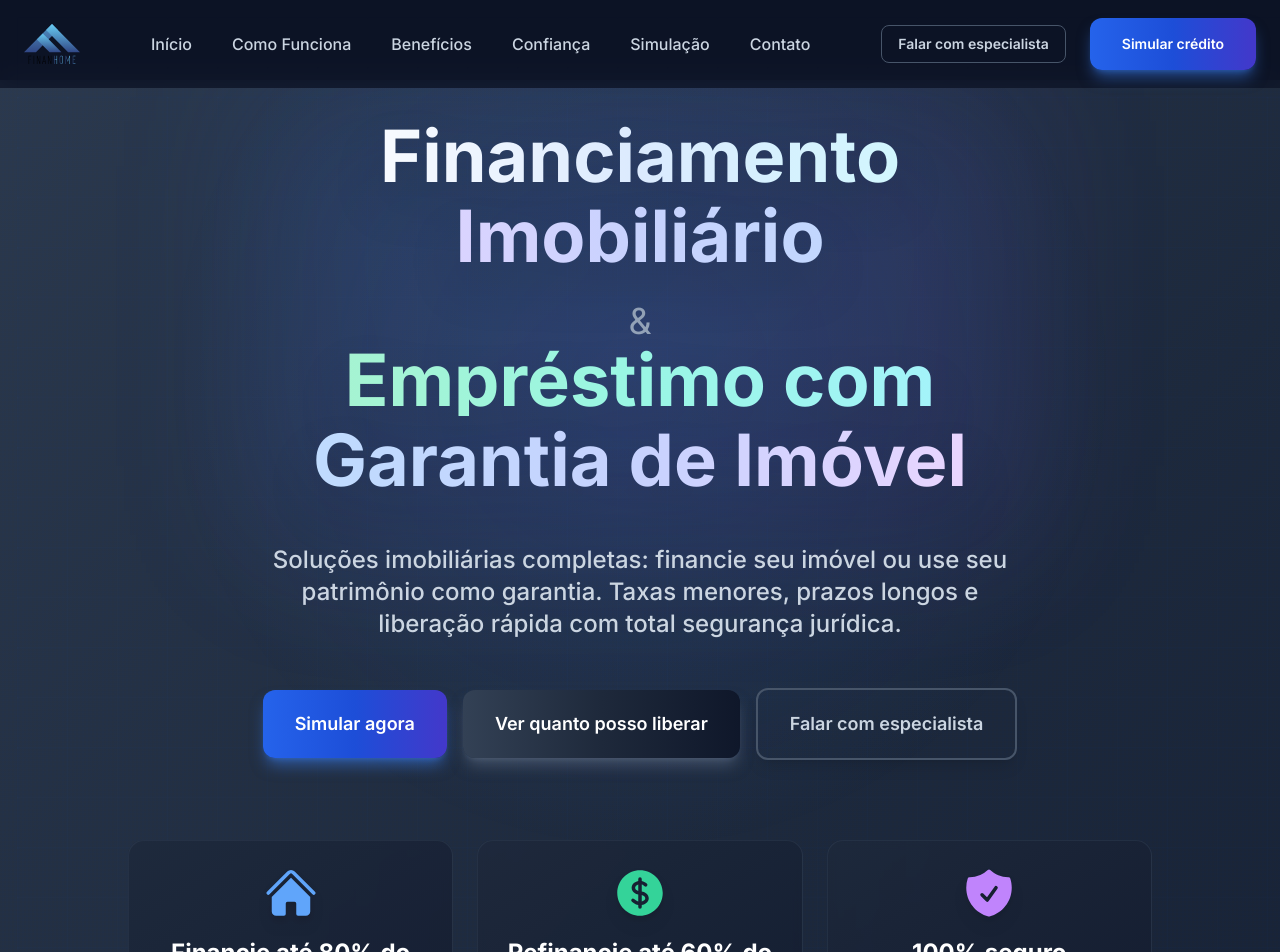
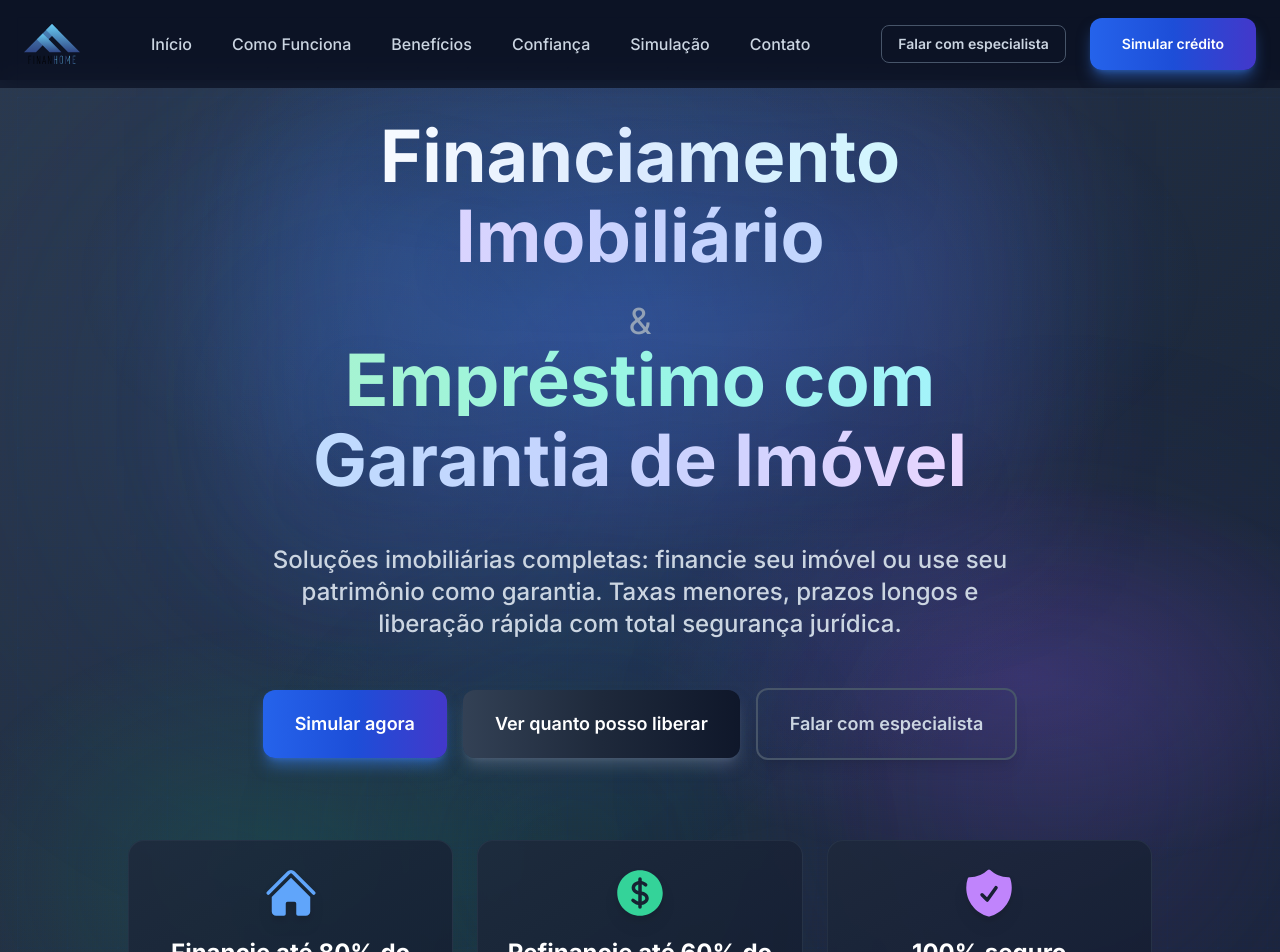
Before and after one commit to thiago-papim/finanhome, a React (Create React App) app: page / in a window 1280 px wide. Shown: the top 952 px of the page. Built offline with nearby package versions, Linux system fonts and the light colour scheme; a web font is replaced by a local one.

Commit message:
arrumando fundo hero

```diff
--- a/src/components/Home/Hero.jsx
+++ b/src/components/Home/Hero.jsx
@@ -13,11 +13,54 @@ function Hero({ onSimulate }) {
   return (
     <section id="inicio" className="relative">
       <AnimatedGradient className="relative min-h-screen flex items-center justify-center overflow-hidden">
-        {/* Camadas de profundidade - Grid e linhas com opacidade variável */}
-        <AnimatedGrid opacity="high" />
-        <AnimatedGrid opacity="low" className="opacity-5" style={{ animationDelay: '10s' }} />
-        <AnimatedLines direction="horizontal" />
-        <AnimatedLines direction="vertical" className="opacity-3" />
+        {/* Orbs em gradiente animados - fundo mais chamativo */}
+        <div className="absolute inset-0 pointer-events-none overflow-hidden">
+          <div
+            className="absolute w-[80vmax] h-[80vmax] rounded-full blur-[120px] opacity-40 animate-float-slow"
+            style={{
+              background:
+                'radial-gradient(circle, rgba(59, 130, 246, 0.5) 0%, rgba(59, 130, 246, 0.1) 40%, transparent 70%)',
+              top: '-20%',
+              left: '-10%',
+            }}
+          />
+          <div
+            className="absolute w-[60vmax] h-[60vmax] rounded-full blur-[100px] opacity-35 animate-float-slower"
+            style={{
+              background:
+                'radial-gradient(circle, rgba(139, 92, 246, 0.45) 0%, rgba(139, 92, 246, 0.08) 50%, transparent 70%)',
+              top: '30%',
+              right: '-15%',
+            }}
+          />
+          <div
+            className="absolute w-[50vmax] h-[50vmax] rounded-full blur-[90px] opacity-30 animate-float-slow"
+            style={{
+              background:
+                'radial-gradient(circle, rgba(16, 185, 129, 0.4) 0%, rgba(16, 185, 129, 0.05) 50%, transparent 70%)',
+              bottom: '-10%',
+              left: '20%',
+            }}
+          />
+        </div>
+
+        {/* Grid e linhas com mais presença */}
+        <AnimatedGrid opacity="high" className="opacity-20" />
+        <AnimatedGrid opacity="low" className="opacity-10" style={{ animationDelay: '10s' }} />
+        <AnimatedLines direction="horizontal" className="opacity-20" />
+        <AnimatedLines direction="vertical" className="opacity-15" />
+
+        {/* Mesh gradient overlay - mais drama */}
+        <div
+          className="absolute inset-0 pointer-events-none"
+          style={{
+            background: `
+              radial-gradient(ellipse 80% 50% at 50% 20%, rgba(59, 130, 246, 0.25), transparent 55%),
+              radial-gradient(ellipse 60% 40% at 80% 60%, rgba(139, 92, 246, 0.2), transparent 50%),
+              radial-gradient(ellipse 50% 50% at 20% 80%, rgba(16, 185, 129, 0.15), transparent 50%)
+            `,
+          }}
+        />
 
         {/* Spotlight mais focado no título */}
         <Spotlight intensity="high" className="absolute inset-0" />
@@ -25,7 +68,7 @@ function Hero({ onSimulate }) {
           className="absolute inset-0 pointer-events-none"
           style={{
             background:
-              'radial-gradient(circle at 50% 30%, rgba(59, 130, 246, 0.15), transparent 50%)',
+              'radial-gradient(circle at 50% 30%, rgba(59, 130, 246, 0.18), transparent 50%)',
           }}
         />
 
@@ -188,6 +231,21 @@ function Hero({ onSimulate }) {
           .animate-pulse-slow {
             animation: pulse-slow 3s ease-in-out infinite;
           }
+          @keyframes float-slow {
+            0%, 100% { transform: translate(0, 0) scale(1); }
+            33% { transform: translate(3%, -2%) scale(1.02); }
+            66% { transform: translate(-2%, 2%) scale(0.98); }
+          }
+          .animate-float-slow {
+            animation: float-slow 12s ease-in-out infinite;
+          }
+          @keyframes float-slower {
+            0%, 100% { transform: translate(0, 0) scale(1); }
+            50% { transform: translate(-4%, 3%) scale(1.03); }
+          }
+          .animate-float-slower {
+            animation: float-slower 18s ease-in-out infinite;
+          }
         `}
       </style>
     </section>
```
